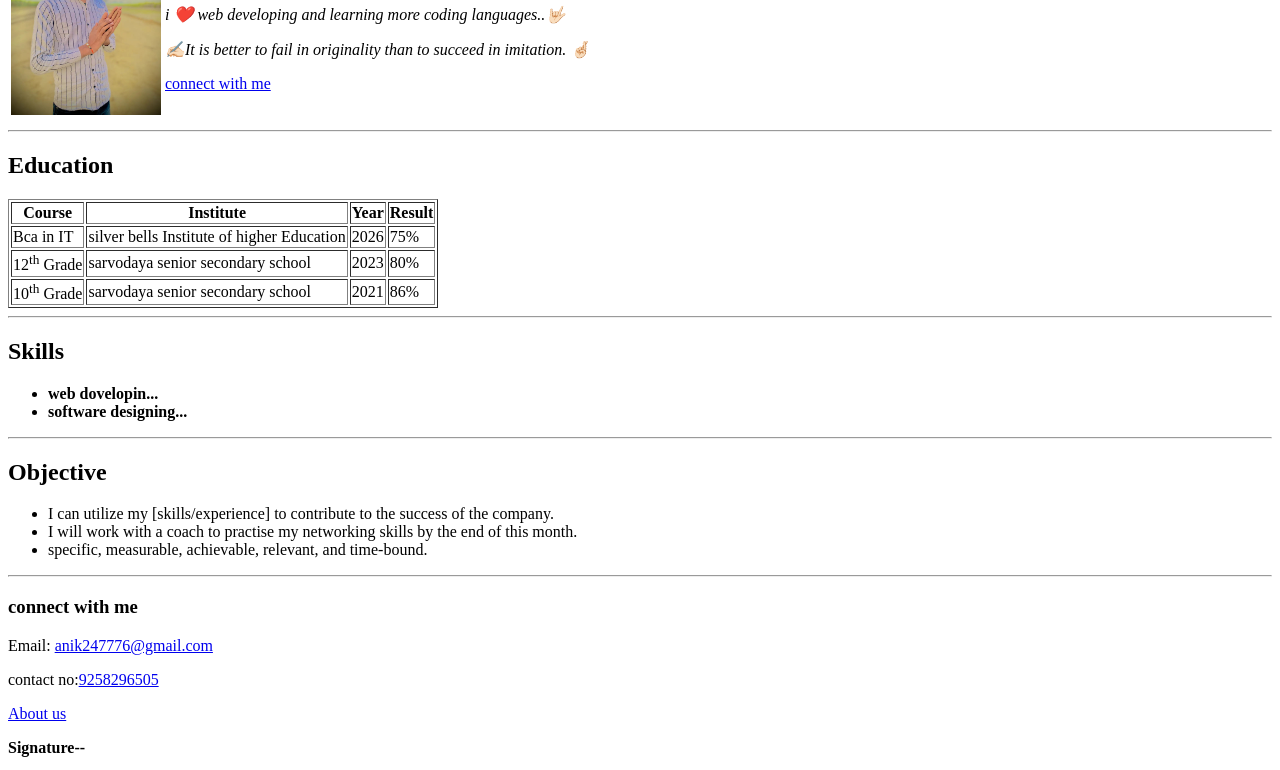
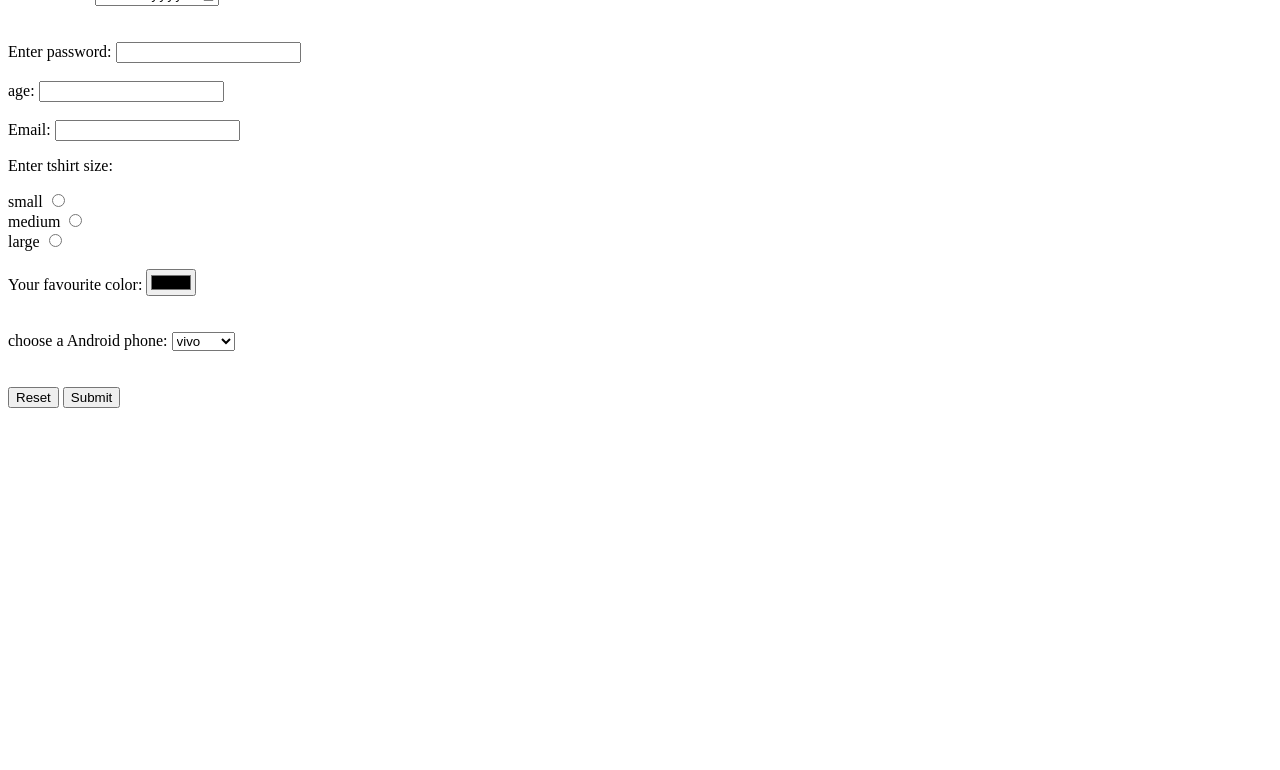
Before and after one commit to Aniket-panwar/Resume, a plain HTML site: page index.html in a window 1280 px wide. Shown: the part 165-935 px from the top of the page. After the commit the page ends 800 px from the top, so only its background shows below. Drawn offline with Linux system fonts and the light colour scheme.

Commit message:
added index.html

```diff
--- a/index.html
+++ b/index.html
@@ -4,103 +4,85 @@
 <head>
     <meta charset="UTF-8">
     <meta name="viewport" content="width=device-width, initial-scale=1.0">
-    <title>my resume </title>
+    <title>Form</title>
 </head>
 
 <body>
-    <header>
+    <form action="">
         <center>
-            <h1> <i> My Resume </i> </h1>
+            <h1>Form Designing</h1>
         </center>
+        <hr>
+        <label for="name"> First name:</label>
+        <input id="name" type="name" value="Aniket">
+        <br>
+        <label for="lname"> Last name
 
-        <hr>
-        <table>
-            <td>
-                <img width="150" src="aniket panwar.jpg" alt="aniket's photo ">
+        </label>
+        <input type="name" name="" id="lname" value="Panwar">
+        <br>
+        <br>
+        <label for="date of birth">date of birth:
 
-            </td>
-            <td>
+        </label>
+        <input id="date of birth" type="date">
+        <br>
+        <br><br>
+        <label for="password">Enter password:
 
+        </label>
+        <input type="password" name="" id="password">
+        <br><br>
+        <label for="age">age:
 
-                <h2> Aniket panwar </h2>
-                <p> <i> i ❤️ web developing and learning more coding languages..🤟🏻 </i></p>
-                <P><i> ✍🏻It is better to fail in originality than to succeed in imitation. 🤞🏻</i></P>
-                <a href="#contact">
-                    <p> connect with me</p>
-                </a>
-            </td>
-        </table>
-    </header>
-    <hr>
-    <!-- header end  -->
-    <main>
-        <section>
-        <h2>Education</h2>
-        <table border="">
-            <tr>
-                <th>Course</th>
-                <th>Institute</th>
-                <th>Year </th>
-                <th>Result</th>
-            </tr>
-            <tr>
-                <td>Bca in IT</td>
-                <td>silver bells Institute of higher Education</td>
-                <td>2026</td>
-                <td>75%</td>
-            </tr>
-            <tr>
-                <td>12<sup>th</sup> Grade</td>
-                <td>sarvodaya senior secondary school</td>
-                <td>2023</td>
-                <td>80%</td>
+        </label>
+        <input type="number" name="" id="age">
+        <br>
+        <br>
+        <label for="email">Email:
 
+        </label>
+        <input type="email" name="email" id="">
+        <label for="">
 
-            </tr>
-            <tr>
-                <td>10<sup>th</sup> Grade</td>
-                <td>sarvodaya senior secondary school</td>
-                <td>2021</td>
-                <td>86%</td>
-            </tr>
+        </label>
+        <p>Enter tshirt size:
 
+        </p>
+        <label for="">small
 
-        </table>
-        </section>
-        <hr>
-        <section>
-            <h2>Skills</h2>
-            <ul>
-                <li> <strong> web dovelopin...</strong></li>
-                <li> <strong>software designing...</strong></li>
-            </ul>
-        </section>
-        <hr>
-        <section>
-            <h2>Objective</h2>
-            <ul>
-                <li> I can utilize my [skills/experience] to contribute to the success of the company.</li>
-                <li>I will work with a coach to practise my networking skills by the end of this month.
-                </li>
-                <li> specific, measurable, achievable, relevant, and time-bound.</li>
+        </label>
+        <input type="radio" name="tshirt" value="small">
+        <br>
+        <label for="">medium
 
+        </label>
+        <input type="radio" name="tshirt" value=" medium">
+        <br>
+        <label for="">large
 
+        </label>
+        <input type="radio" name="tshirt" value="large">
+        <br><br>
+        <label for="color">Your favourite color:
 
-            </ul>
-        </section>
-    </main>
-    <hr>
-    <footer>
-        <h3 id="contact">connect with me </h3>
-        <p>Email: <a href="mailto:anik247776@gmail.com">anik247776@gmail.com</a></p>
+        </label>
+        <input type="color" name="" id="color">
+        <br><br><br>
+        <label for="Android ">choose a Android phone:
 
-        <p>contact no:<a href="tel:=919258296505">9258296505</a></p>
-        <p> <a target="_blank" href="aboutus.html">About us</a></p>
-        <strong> Signature--</strong>
-        <p>Aniket panwar</p>
-    </footer>
-
-
+        </label>
+        <select name="Android" id="Android">
+            <option value="vivo">vivo</option>
+            <option value="oppo">oppo</option>
+            <option value="realme">realme</option>
+            <option value="redmi">redmi</option>
+        </select>
+        <br>
+        <br>
+        <br>
+        <input type="reset" name="" id="">
+        <input type="submit" name="" id="">
 </body>
 
 </html>
```
